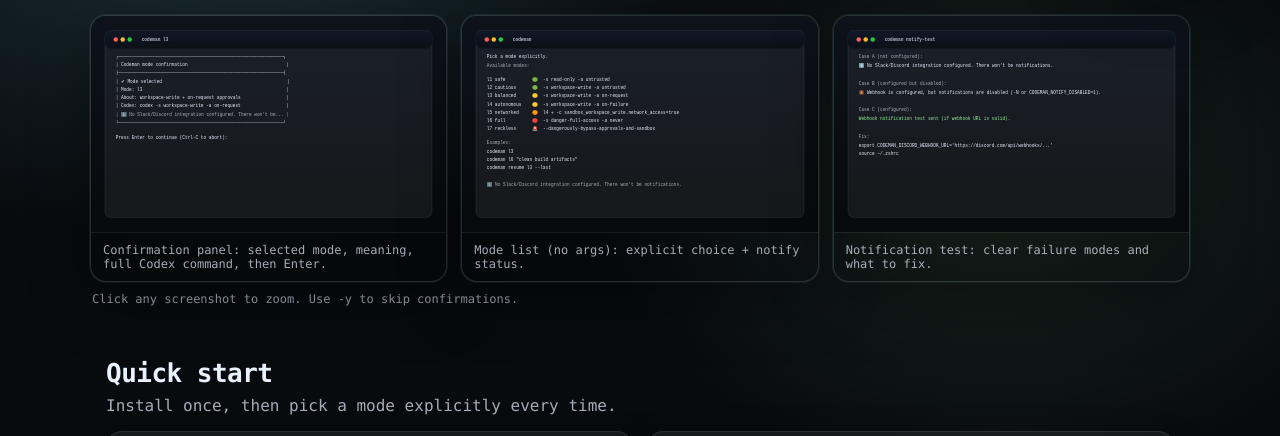
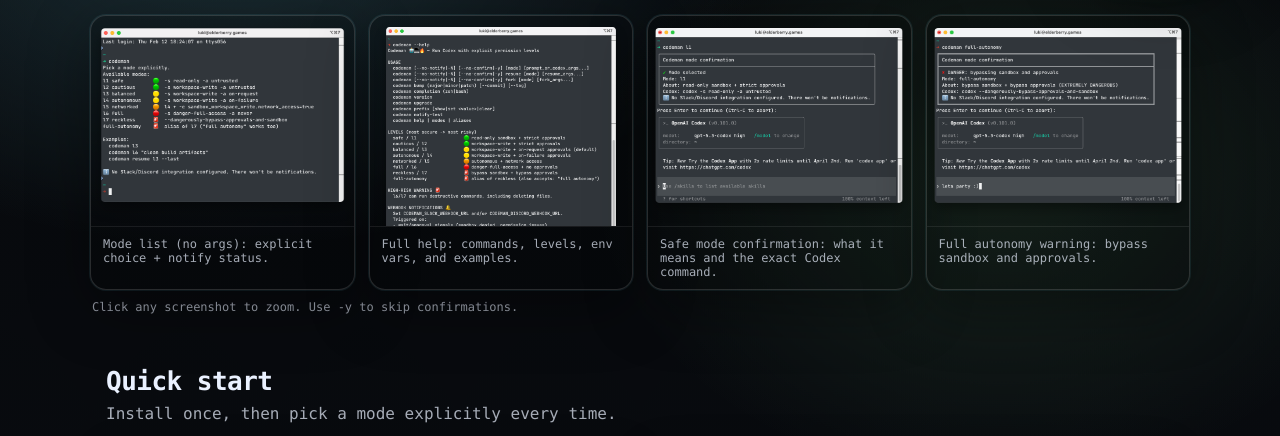
Before and after one commit to shabo/codeman, a plain HTML site: page docs/index.html in a window 1280 px wide. Shown: the part 286-722 px from the top of the page. Drawn offline with Linux system fonts and the light colour scheme; a web font is replaced by a local one.

Commit message:
docs: use real PNG screenshots in hero gallery

```diff
--- a/docs/index.html
+++ b/docs/index.html
@@ -78,22 +78,28 @@
         <div class="hero__shots" id="shots" aria-label="Screenshots">
           <div class="shots shots--hero">
             <figure class="shot">
-              <a class="shot__link" href="site/screenshots/confirm.svg" data-lightbox="confirm" aria-label="Open screenshot: Confirmation panel">
-                <img src="site/screenshots/confirm.svg" alt="Codeman confirmation panel for an explicit mode selection." />
-              </a>
-              <figcaption>Confirmation panel: selected mode, meaning, full Codex command, then Enter.</figcaption>
-            </figure>
-            <figure class="shot">
-              <a class="shot__link" href="site/screenshots/modes.svg" data-lightbox="modes" aria-label="Open screenshot: Mode list">
-                <img src="site/screenshots/modes.svg" alt="Codeman printing the list of modes and notify status." />
+              <a class="shot__link" href="site/screenshots/1.png" data-lightbox="modes" aria-label="Open screenshot: Mode list">
+                <img src="site/screenshots/1.png" alt="Codeman printing the list of modes and notification status." />
               </a>
               <figcaption>Mode list (no args): explicit choice + notify status.</figcaption>
             </figure>
             <figure class="shot">
-              <a class="shot__link" href="site/screenshots/notify.svg" data-lightbox="notify" aria-label="Open screenshot: Notification test">
-                <img src="site/screenshots/notify.svg" alt="Codeman notification test output." />
+              <a class="shot__link" href="site/screenshots/2.png" data-lightbox="help" aria-label="Open screenshot: Help output">
+                <img src="site/screenshots/2.png" alt="Codeman --help output showing usage, levels, and examples." />
               </a>
-              <figcaption>Notification test: clear failure modes and what to fix.</figcaption>
+              <figcaption>Full help: commands, levels, env vars, and examples.</figcaption>
+            </figure>
+            <figure class="shot">
+              <a class="shot__link" href="site/screenshots/3.png" data-lightbox="confirm-safe" aria-label="Open screenshot: Safe mode confirmation">
+                <img src="site/screenshots/3.png" alt="Codeman l1 safe mode confirmation panel before launching Codex." />
+              </a>
+              <figcaption>Safe mode confirmation: what it means and the exact Codex command.</figcaption>
+            </figure>
+            <figure class="shot">
+              <a class="shot__link" href="site/screenshots/4.png" data-lightbox="confirm-danger" aria-label="Open screenshot: Full autonomy confirmation">
+                <img src="site/screenshots/4.png" alt="Codeman full-autonomy confirmation panel with danger warning." />
+              </a>
+              <figcaption>Full autonomy warning: bypass sandbox and approvals.</figcaption>
             </figure>
           </div>
           <p class="hero__note">Click any screenshot to zoom. Use <code>-y</code> to skip confirmations.</p>
--- a/docs/site/styles.css
+++ b/docs/site/styles.css
@@ -434,7 +434,7 @@
 .shots {
   margin-top: 16px;
   display: grid;
-  grid-template-columns: repeat(3, minmax(0, 1fr));
+  grid-template-columns: repeat(4, minmax(0, 1fr));
   gap: 14px;
 }
 .shot {
@@ -453,6 +453,12 @@
 .shot__link:focus-visible { outline: 2px solid rgba(123, 223, 242, 0.8); outline-offset: 2px; }
 .shot img { display: block; width: 100%; height: auto; }
 .shot figcaption { padding: 10px 12px; color: var(--muted); font-size: 12px; border-top: 1px solid rgba(255, 255, 255, 0.08); }
+
+.shots--hero .shot img {
+  height: 210px;
+  object-fit: cover;
+  object-position: center top;
+}
 
 .lb {
   position: fixed;
@@ -533,10 +539,15 @@
 @media (max-width: 820px) {
   .cols { grid-template-columns: 1fr; }
   .minishots { grid-template-columns: 1fr; }
-  .shots { grid-template-columns: 1fr; }
+  .shots { grid-template-columns: repeat(2, minmax(0, 1fr)); }
   .hero h1 { font-size: 38px; }
   .footer { flex-direction: column; align-items: stretch; }
   .footer__right { text-align: left; }
+}
+
+@media (max-width: 600px) {
+  .shots { grid-template-columns: 1fr; }
+  .shots--hero .shot img { height: 240px; }
 }
 
 @media (min-width: 980px) {
```
Also changed, not shown: assets/screens/1.png (added), assets/screens/2.png (added), assets/screens/3.png (added), assets/screens/4.png (added), docs/site/screenshots/1.png (added), docs/site/screenshots/2.png (added), docs/site/screenshots/3.png (added), docs/site/screenshots/4.png (added).
